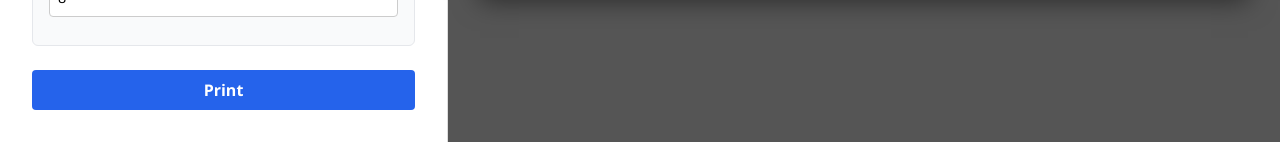
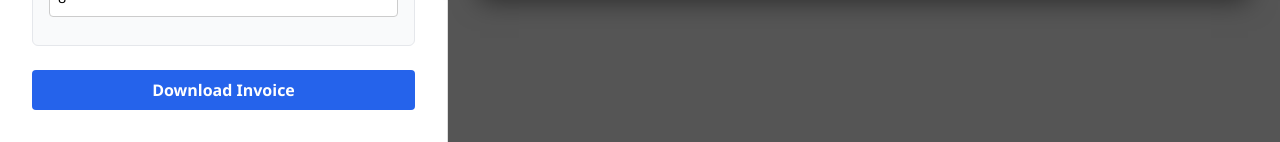
Before and after one commit to StewardRighteous/invoice-generator-cl1, a React (Vite) app: page / in a window 1280 px wide. Shown: the part 1031-1173 px from the top of the page. Built offline with nearby package versions, Linux system fonts and the light colour scheme.

Commit message:
add pdf download option

```diff
--- a/src/App.jsx
+++ b/src/App.jsx
@@ -1,8 +1,8 @@
 import React, { useState } from "react";
-import { useReactToPrint } from "react-to-print";
 import { useRef } from "react";
 import InvoiceForm from "./invoice/InvoiceForm";
 import InvoicePreview from "./invoice/InvoicePreview";
+import downloadInvoiceAsPDF from "./utility/pdfconvertor";
 
 export default function App() {
   const [invoiceData, setInvoiceData] = useState({
@@ -14,24 +14,16 @@ export default function App() {
     serviceDetails: "KEYCHAIN PRINTING, NFC PROGRAMMING",
     shipping: 8.0,
   });
-  const date = new Date();
   const contentRef = useRef(null);
-  const reactToPrintFn = useReactToPrint({
-    contentRef,
-    documentTitle:
-      invoiceData.clientName.split(" ").join("") +
-      date.getFullYear().toString() +
-      date.getDay().toString() +
-      date.getMonth().toString() +
-      "_INVOICE",
-  });
 
   return (
     <div className="app-container">
       <InvoiceForm
         data={invoiceData}
         onChange={setInvoiceData}
-        reactToPrintFn={reactToPrintFn}
+        reactToPrintFn={() =>
+          downloadInvoiceAsPDF(contentRef, invoiceData.clientName)
+        }
       />
       <InvoicePreview data={invoiceData} contentRef={contentRef} />
     </div>
--- a/src/invoice/InvoiceForm.jsx
+++ b/src/invoice/InvoiceForm.jsx
@@ -135,7 +135,7 @@ export default function InvoiceForm({ data, onChange, reactToPrintFn }) {
         </div>
       </div>
       <button onClick={reactToPrintFn} className="add-btn">
-        Print
+        Download Invoice
       </button>
     </div>
   );
```
